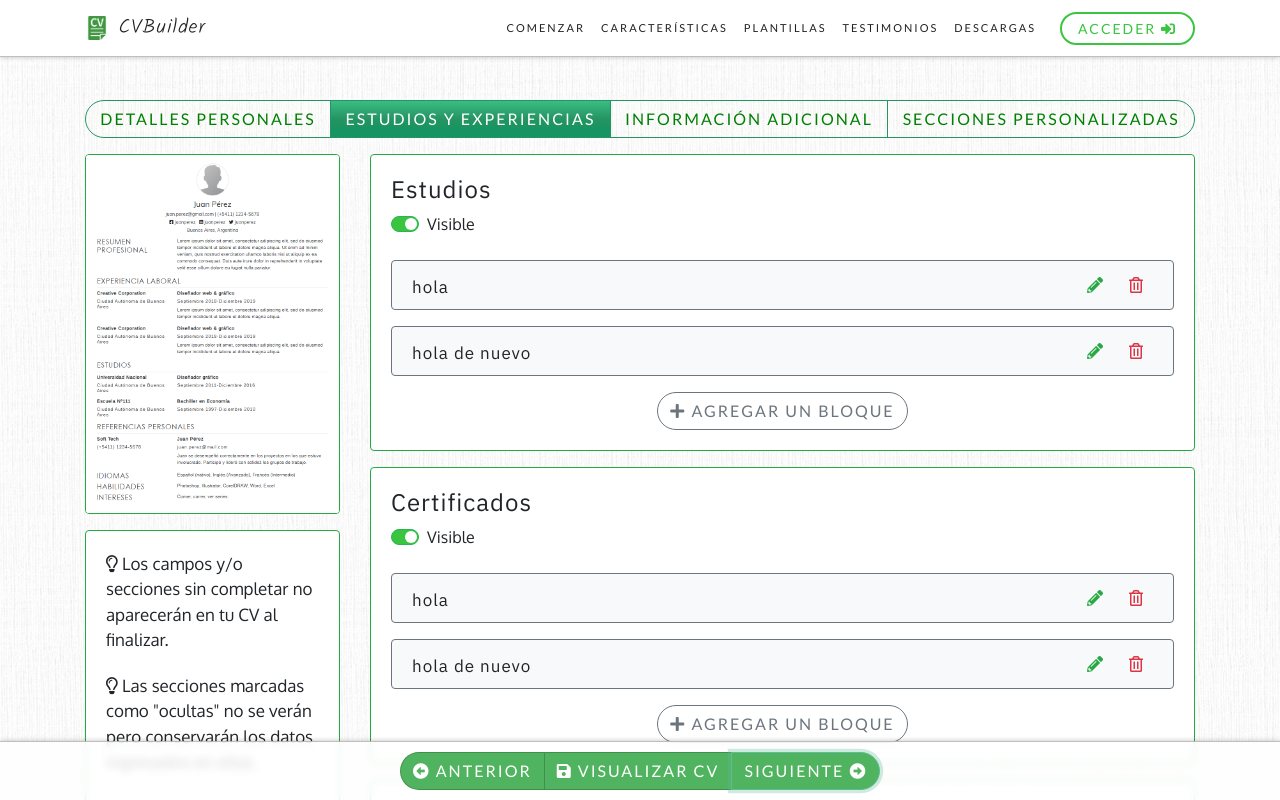
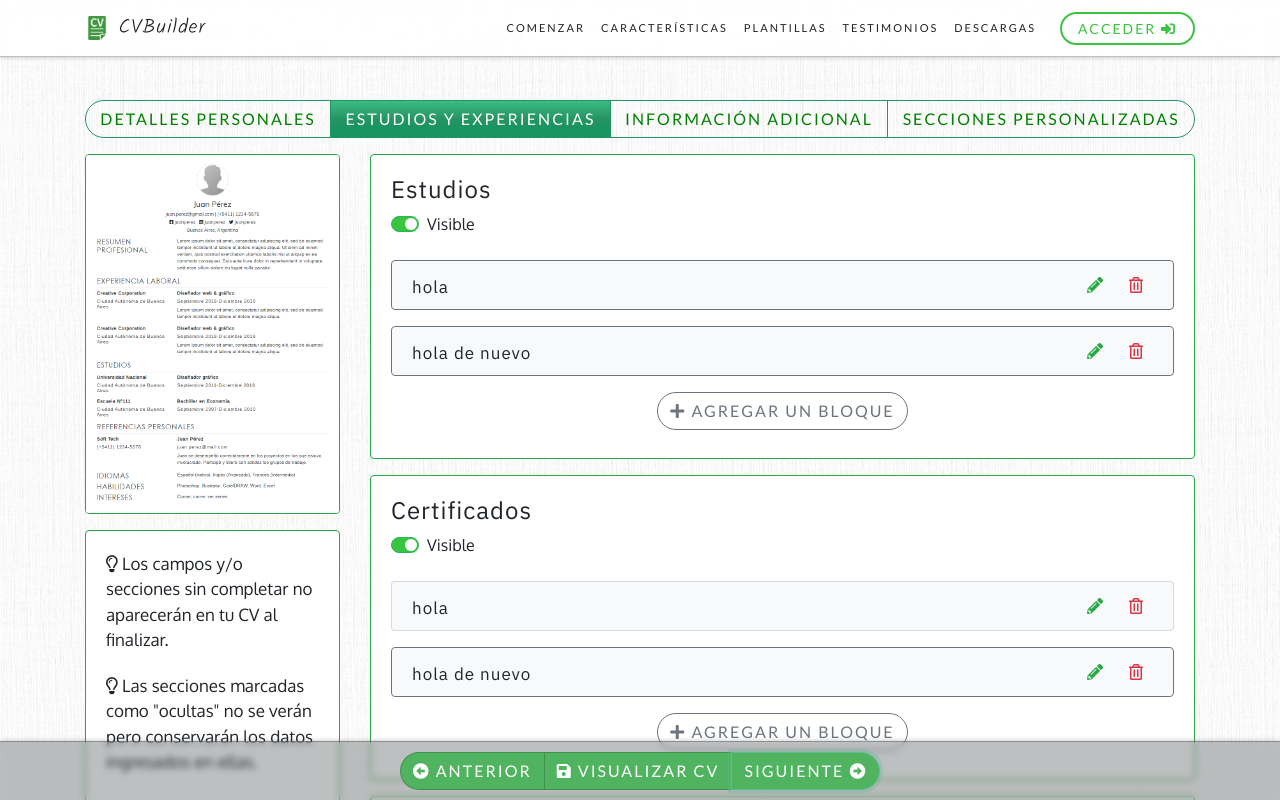
Before and after one commit to gustavo-vasquez/cvbuilder-project-ui, a React (Create React App) app: page /curriculum/build in a window 1280 px wide. Both pictures are taken after a click on the button "SIGUIENTE". Shown: the top 800 px of the page. Built offline with nearby package versions, Linux system fonts and the light colour scheme.

Commit message:
Agregado bloques de prueba para el resto de tabs en el curriculum y algunos retoques visuales mínimos.

```diff
--- a/src/assets/css/build-cv.css
+++ b/src/assets/css/build-cv.css
@@ -156,11 +156,11 @@ form[id$=_section_form] {
     left: 0;
     width: 100%;
     margin: 0 auto;
-    background-color: rgba(255, 255, 255, 0.8);
+    background-color: rgba(40, 45, 49, 0.3);
     border-top: 1px solid rgba(0, 0, 0, 0.25);
     z-index: 1;
     box-shadow: 0 0 5px rgba(0, 0, 0, 0.25);
-    backdrop-filter: blur(4px); /* solo en chrome funciona */
+    backdrop-filter: blur(3px); /* solo en navegadores chromium funciona */
     animation-name: slideUp;
     animation-duration: 1s;
     animation-iteration-count: 1;
@@ -170,7 +170,7 @@ form[id$=_section_form] {
 }
 
 .modal {
-    padding-right: 0px !important;
+    backdrop-filter: blur(3px);
 }
 
 .cv-preview-img {
--- a/src/assets/css/new-age.css
+++ b/src/assets/css/new-age.css
@@ -235,7 +235,7 @@ section h2 {
   #mainNav.navbar-shrink {
     box-shadow: 0 0 5px rgba(0, 0, 0, 0.25);
     /*border-color: rgba(34, 34, 34, 0.1);*/
-    background-color: rgba(255,255,255,0.9);
+    background-color: rgba(255,255,255,0.85);
     backdrop-filter: blur(4px); /* solo en chrome funciona */
   }
   #mainNav.navbar-shrink .navbar-brand {
--- a/src/components/curriculum/build/SummaryBlock.jsx
+++ b/src/components/curriculum/build/SummaryBlock.jsx
@@ -1,5 +1,4 @@
 import React from 'react';
-//import { Link } from 'react-router-dom';
 import { Row, Col, Button, Card } from 'react-bootstrap';
 
 class SummaryBlock extends React.Component {
@@ -12,7 +11,7 @@ class SummaryBlock extends React.Component {
 		}
 
 		return (
-			<Card bg="light" border="secondary" className={this.props.blockData.isVisible ? "contracted-block mb-3" : "contracted-block mb-3 border-0"}>
+			<Card bg="light" border={this.props.blockData.isVisible && "secondary"} className="contracted-block mb-3">
 			    <Card.Body className="pt-2 pb-2">
 			        <Row>
 			            <Col>
--- a/src/components/curriculum/build/SummaryBlocksWrapper.jsx
+++ b/src/components/curriculum/build/SummaryBlocksWrapper.jsx
@@ -1,5 +1,7 @@
 import React from 'react';
 import ReactDOM from 'react-dom';
+import { Row, Col, Button, Card } from 'react-bootstrap';
+
 import { SummaryBlock } from './SummaryBlock';
 import { Study, Certificate, WorkExperience } from './sections';
 
@@ -58,37 +60,37 @@ class SummaryBlocksWrapper extends React.Component {
 	render() {
 		return (
 			<div id={this.props.id}>
-                {this.props.sectionsPage.map(sectionPage =>
-                    <div className="card border-success overflow-hidden mb-3" key={sectionPage.id}>
-                        <section id={sectionPage.id} className="card-body">
-                            <h4>{sectionPage.title}</h4>
-                            <div className="row mb-4">
-                                <div className="col">
+                {this.props.sectionsInTab.map(sectionInTab =>
+                    <Card border="success" className="overflow-hidden mb-3" key={sectionInTab.id}>
+                        <section id={sectionInTab.id} className="card-body">
+                            <h4>{sectionInTab.title}</h4>
+                            <Row className="mb-4">
+                                <Col>
                                     <div className="custom-control custom-switch">
-                                        <input type="checkbox" id={`${sectionPage.id}_is_visible`} name={`${sectionPage.id}IsVisible`} className="custom-control-input toggle-section-visibility" defaultChecked={sectionPage.isVisible} />
-                                        <label className="custom-control-label" htmlFor={`${sectionPage.id}_is_visible`}>Visible</label>
+                                        <input type="checkbox" id={`${sectionInTab.id}_is_visible`} name={`${sectionInTab.id}IsVisible`} className="custom-control-input toggle-section-visibility" onChange={() => alert("hooooooooooola!")} defaultChecked={sectionInTab.isVisible} />
+                                        <label className="custom-control-label" htmlFor={`${sectionInTab.id}_is_visible`}>Visible</label>
                                     </div>
-                                </div>
-                            </div>
+                                </Col>
+                            </Row>
 
-                            <div className={sectionPage.isVisible ? "summary-block-wrapper" : "summary-block-wrapper section-not-visible"}>
-                                <div className="row">
-                                    <div className="col">
+                            <div className={sectionInTab.isVisible ? "summary-block-wrapper" : "summary-block-wrapper section-not-visible"}>
+                                <Row>
+                                    <Col>
                                         <div className="contracted-block-group">
-                                        {sectionPage.blocks.map(block =>
-                                            <SummaryBlock getForm={this.getForm} formId={sectionPage.formId} blockData={block} key={block.summaryId}></SummaryBlock>
+                                        {sectionInTab.blocks.map(block =>
+                                            <SummaryBlock getForm={this.getForm} formId={sectionInTab.formId} blockData={block} key={block.summaryId}></SummaryBlock>
                                         )}
                                         </div>
-                                    </div>
-                                </div>
-                                <div className="row">
-                                    <div className="col text-center form-action">
-                                        <button type="button" className="btn btn-outline-secondary add-block" onClick={(event) => this.getForm(event, sectionPage.formId)}><i className="fas fa-plus"></i> Agregar un bloque</button>
-                                    </div>
-                                </div>
+                                    </Col>
+                                </Row>
+                                <Row>
+                                    <Col className="text-center mb-2">
+                                        <Button type="button" variant="outline-secondary" className="add-block" onClick={(event) => this.getForm(event, sectionInTab.formId)}><i className="fas fa-plus"></i> Agregar un bloque</Button>
+                                    </Col>
+                                </Row>
                             </div>
                         </section>
-                    </div>
+                    </Card>
                 )}
             </div>
 		);
--- a/src/components/curriculum/build/TabPages.jsx
+++ b/src/components/curriculum/build/TabPages.jsx
@@ -1,8 +1,8 @@
 import React from 'react';
 import { Card } from 'react-bootstrap';
-import StudiesExperiencesWrapper from './StudiesExperiencesWrapper';
-import OtherInformationWrapper from './OtherInformationWrapper';
-import CustomSectionsWrapper from './CustomSectionsWrapper';
+//import StudiesExperiencesWrapper from './StudiesExperiencesWrapper';
+//import OtherInformationWrapper from './OtherInformationWrapper';
+//import CustomSectionsWrapper from './CustomSectionsWrapper';
 import { PersonalDetail } from './sections';
 import SummaryBlocksWrapper from './SummaryBlocksWrapper';
 
@@ -15,18 +15,25 @@ class TabPages extends React.Component {
     renderSection(tabId) {
     	this.props.navigationButtonsDisplay();
         var sections = [];
-        sections.push({blocks: [{summaryId: 1, title: "hola", periodTime: "(2015-2016)", isVisible: true},{summaryId: 2, title: "hola de nuevo", periodTime: "(2016-2020)", isVisible: true}], isVisible: true, id: "studies", title: "Estudios", formId: "study_section_form"});
-        sections.push({blocks: [{summaryId: 1, title: "hola", periodTime: "(2015-2016)", isVisible: true},{summaryId: 2, title: "hola de nuevo", periodTime: "(2016-2020)", isVisible: true}], isVisible: true, id: "certificates", title: "Certificados", formId: "certificate_section_form"});
-        sections.push({blocks: [{summaryId: 1, title: "hola", periodTime: "(2015-2016)", isVisible: true},{summaryId: 2, title: "hola de nuevo", periodTime: "(2016-2020)", isVisible: true}], isVisible: true, id: "work_experiences", title: "Experiencias laborales", formId: "work_experience_section_form"});
 
         switch(tabId) {
     		case this.props.tabnames[1].id:
-                return <SummaryBlocksWrapper sectionsPage={sections} id={this.props.tabnames[1].id}></SummaryBlocksWrapper>
+                sections.push({blocks: [{summaryId: 1, title: "hola", periodTime: "(2015-2016)", isVisible: true},{summaryId: 2, title: "hola de nuevo", periodTime: "(2016-2020)", isVisible: true}], isVisible: true, id: "studies", title: "Estudios", formId: "study_section_form"});
+                sections.push({blocks: [{summaryId: 1, title: "hola", periodTime: "(2015-2016)", isVisible: false},{summaryId: 2, title: "hola de nuevo", periodTime: "(2016-2020)", isVisible: true}], isVisible: true, id: "certificates", title: "Certificados", formId: "certificate_section_form"});
+                sections.push({blocks: [{summaryId: 1, title: "hola", periodTime: "(2015-2016)", isVisible: true},{summaryId: 2, title: "hola de nuevo", periodTime: "(2016-2020)", isVisible: true}], isVisible: true, id: "work_experiences", title: "Experiencias laborales", formId: "work_experience_section_form"});
+                return <SummaryBlocksWrapper sectionsInTab={sections} id={tabId}></SummaryBlocksWrapper>
     			//return <StudiesExperiencesWrapper id={this.props.tabnames[1].id}></StudiesExperiencesWrapper>
     		case this.props.tabnames[2].id:
-    			return <OtherInformationWrapper id={this.props.tabnames[2].id}></OtherInformationWrapper>
+                sections.push({blocks: [{summaryId: 1, title: "hola", periodTime: "(2015-2016)", isVisible: false},{summaryId: 2, title: "hola de nuevo", periodTime: "(2016-2020)", isVisible: true}], isVisible: true, id: "languages", title: "Idiomas", formId: "language_section_form"});
+                sections.push({blocks: [{summaryId: 1, title: "hola", periodTime: "(2015-2016)", isVisible: false},{summaryId: 2, title: "hola de nuevo", periodTime: "(2016-2020)", isVisible: true}], isVisible: true, id: "skills", title: "Habilidades informáticas", formId: "skill_section_form"});
+                sections.push({blocks: [{summaryId: 1, title: "hola", periodTime: "(2015-2016)", isVisible: true},{summaryId: 2, title: "hola de nuevo", periodTime: "(2016-2020)", isVisible: true}], isVisible: true, id: "interests", title: "Intereses", formId: "interest_section_form"});
+                sections.push({blocks: [{summaryId: 1, title: "hola", periodTime: "(2015-2016)", isVisible: true},{summaryId: 2, title: "hola de nuevo", periodTime: "(2016-2020)", isVisible: true}], isVisible: true, id: "personal_references", title: "Referencias personales", formId: "personal_reference_section_form"});
+                return <SummaryBlocksWrapper sectionsInTab={sections} id={tabId}></SummaryBlocksWrapper>
+    			//return <OtherInformationWrapper id={this.props.tabnames[2].id}></OtherInformationWrapper>
     		case this.props.tabnames[3].id:
-    			return <CustomSectionsWrapper id={this.props.tabnames[3].id}></CustomSectionsWrapper>
+                sections.push({blocks: [{summaryId: 1, title: "hola", periodTime: "(2015-2016)", isVisible: true},{summaryId: 2, title: "hola de nuevo", periodTime: "(2016-2020)", isVisible: true}], isVisible: true, id: "custom_sections", title: "Secciones personalizadas", formId: "custom_section_section_form"});
+                return <SummaryBlocksWrapper sectionsInTab={sections} id={tabId}></SummaryBlocksWrapper>
+    			//return <CustomSectionsWrapper id={this.props.tabnames[3].id}></CustomSectionsWrapper>
     		case this.props.tabnames[0].id:
     		default:
     			return <div id={this.props.tabnames[0].id}>
```
